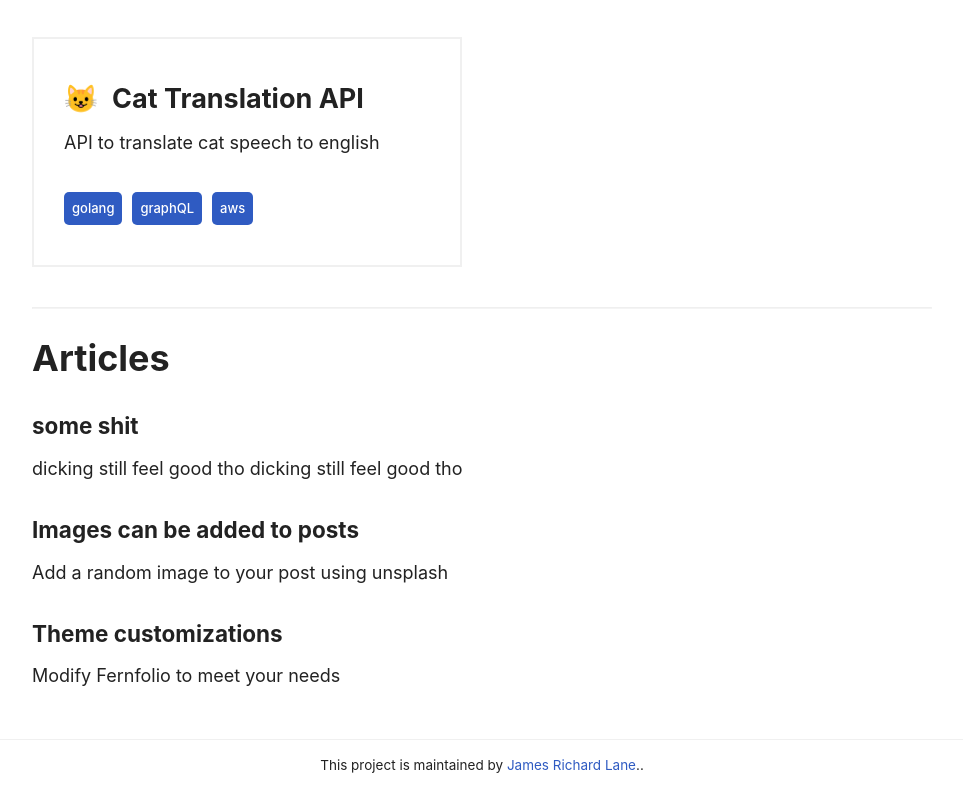
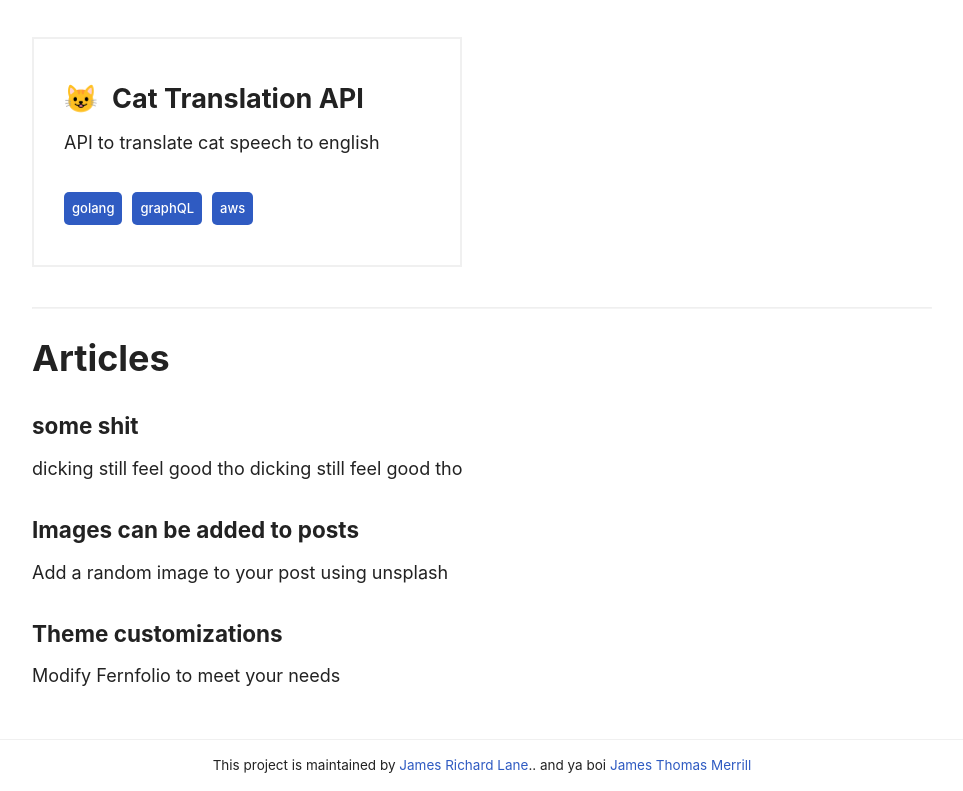
Before and after one commit to lostPixels/shakyexperience, an Eleventy site: page index.njk in a window 1280 px wide. Shown: the part 976-1767 px from the top of the page, without its empty margins (158-1121 px from the left). Built offline with nearby package versions, Linux system fonts and the light colour scheme; Eleventy itself is replaced by a stand-in of ours; files that its build step writes are made by us from their sources.

Commit message:
footer crapdate

```diff
--- a/_includes/components/footer.njk
+++ b/_includes/components/footer.njk
@@ -1,5 +1,5 @@
 <footer class="site-footer">
   <small>
-    This project is maintained by <a href="https://www.shakyexperience.com">James Richard Lane</a>.</a>.
+    This project is maintained by <a href="https://www.shakyexperience.com">James Richard Lane</a>.</a>. and ya boi <a href="www.artofjam.es">James Thomas Merrill</a>
   </small>
 </footer>
```
